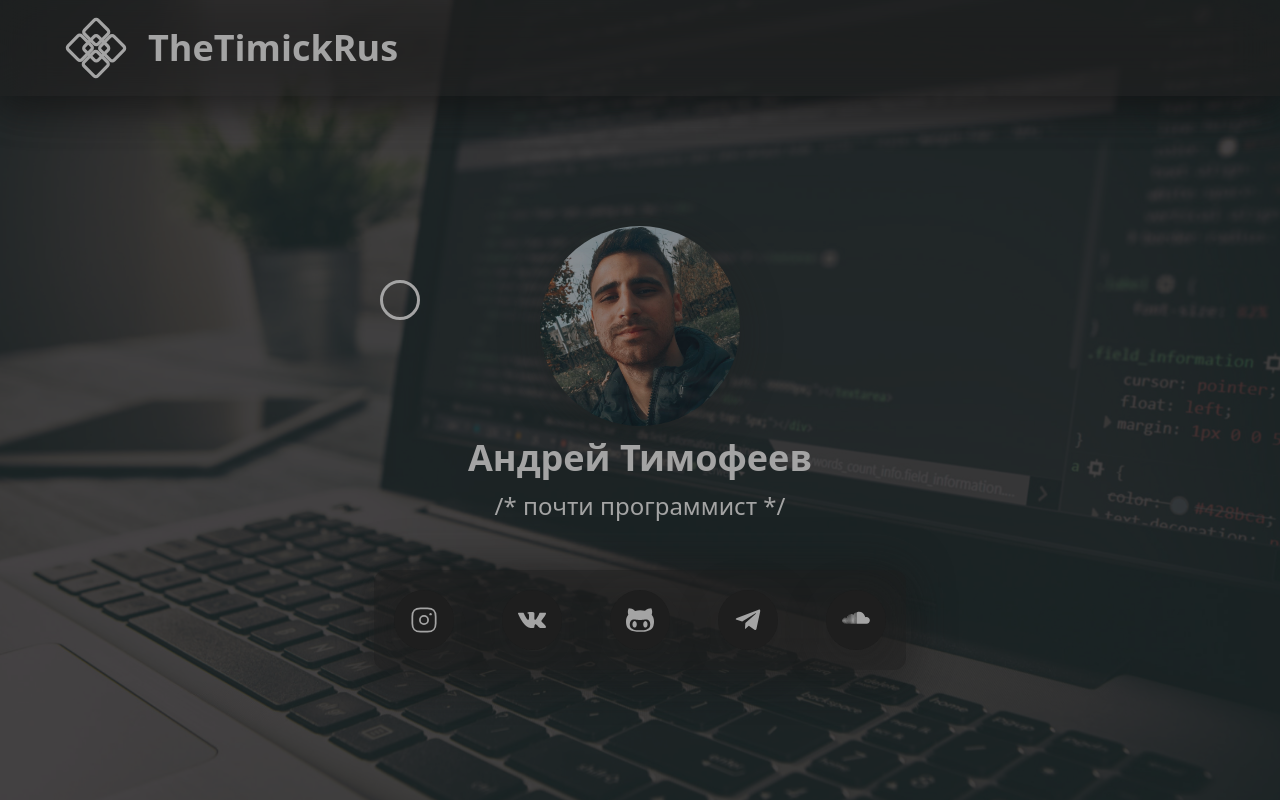
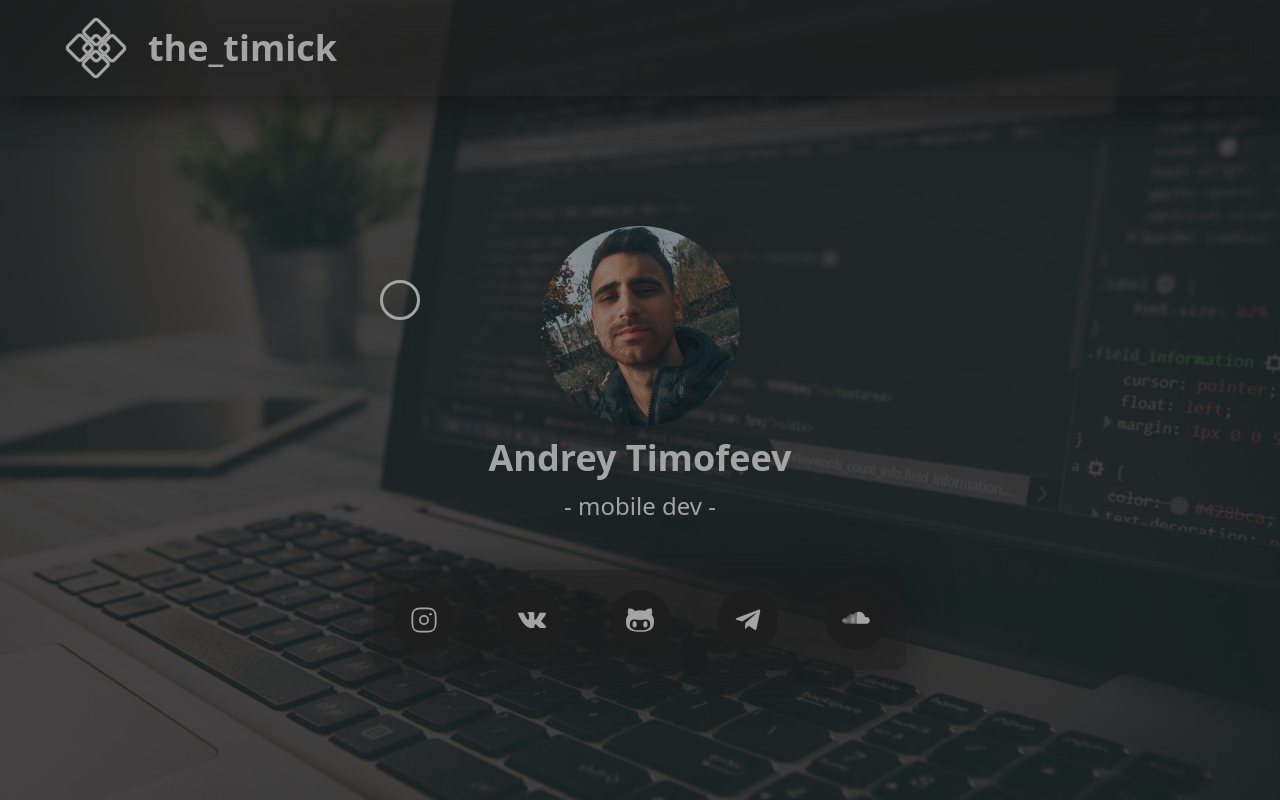
Before and after one commit to thetimick/thetimick-site, a Vue app: page / in a window 1280 px wide. Built offline with nearby package versions, Linux system fonts and the light colour scheme.

Commit message:
Обновлены ссылки

```diff
--- a/index.html
+++ b/index.html
@@ -4,7 +4,7 @@
     <meta charset="UTF-8" />
     <link rel="icon" type="image/svg+xml" href="/logo.svg"/>
     <meta name="viewport" content="width=device-width, initial-scale=1.0" />
-    <title>TheTimickRus</title>
+    <title>the_timick</title>
   </head>
   <body class="overflow-hidden">
     <div id="app"></div>
--- a/src/components/MainPage.vue
+++ b/src/components/MainPage.vue
@@ -15,7 +15,7 @@
       <div class="absolute left-0 h-full w-full bg-main blur-xl opacity-50"></div>
       <div id="logoAndTitle" class="flex items-center gap-5 z-10">
         <AppIcon name="logo" class="w-10 h-10 sm:w-16 sm:h-16 logo"/>
-        <span class="text-2xl sm:text-4xl text-main font-bold unselectable">TheTimickRus</span>
+        <span class="text-2xl sm:text-4xl text-main font-bold unselectable">the_timick</span>
       </div>
     </header>
     <div class="container flex-1 flex justify-center mx-auto">
@@ -32,17 +32,17 @@
             </div>
             <div class="flex flex-col text-center z-10 gap-3">
               <div class="sm:text-4xl text-2xl text-main font-bold unselectable display: block">
-                Андрей Тимофеев
+                Andrey Timofeev
               </div>
               <div class="text-main text-lg sm:text-2xl unselectable">
-                /* почти программист */
+                - mobile dev -
               </div>
             </div>
           </div>
           <div class="flex relative rounded-2xl items-center gap-4 sm:gap-12 p-4 sm:p-5">
             <div class="absolute rounded-xl left-0 h-full w-full bg-main drop-shadow-main opacity-50"></div>
             <div class="absolute rounded-xl left-0 h-full w-full bg-main blur-xl opacity-50"></div>
-            <a href="https://www.instagram.com/thetimickrus/" target="_blank">
+            <a href="https://www.instagram.com/the_timick" target="_blank">
               <div class="social-circle">
                 <AppIcon
                   name="instagram"
@@ -50,7 +50,7 @@
                 />
               </div>
             </a>
-            <a id="firstIcon" href="https://vk.com/thetimickrus" target="_blank">
+            <a id="firstIcon" href="https://vk.com/the_timick" target="_blank">
               <div class="social-circle">
                 <AppIcon
                   name="vk"
@@ -58,7 +58,7 @@
                 />
               </div>
             </a>
-            <a href="https://github.com/TheTimickRus" target="_blank">
+            <a href="https://github.com/thetimick" target="_blank">
               <div class="social-circle">
                 <AppIcon
                   name="github"
@@ -66,7 +66,7 @@
                 />
               </div>
             </a>
-            <a href="https://t.me/TheTimickRus" target="_blank">
+            <a href="https://t.me/the_timick" target="_blank">
               <div class="social-circle">
                 <AppIcon
                   name="telegram"
```
